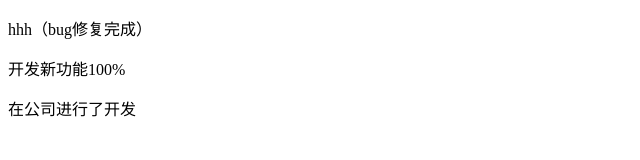
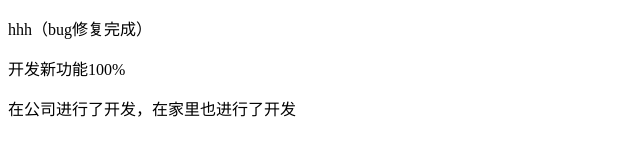
Before and after one commit to Djlshuai/dbhot, a plain HTML site: page index.html in a window 1280 px wide. Shown: the whole page, without its empty margins (0-640 px from the left). Drawn offline with Linux system fonts and the light colour scheme.

Commit message:
家里完成开发

```diff
--- a/index.html
+++ b/index.html
@@ -6,6 +6,6 @@
 </head>
  <p>hhh（bug修复完成）</p>
  <p>开发新功能100%</p>
- <p>在公司进行了开发</p>
+ <p>在公司进行了开发，在家里也进行了开发</p>
 </body>
 </html>
```
